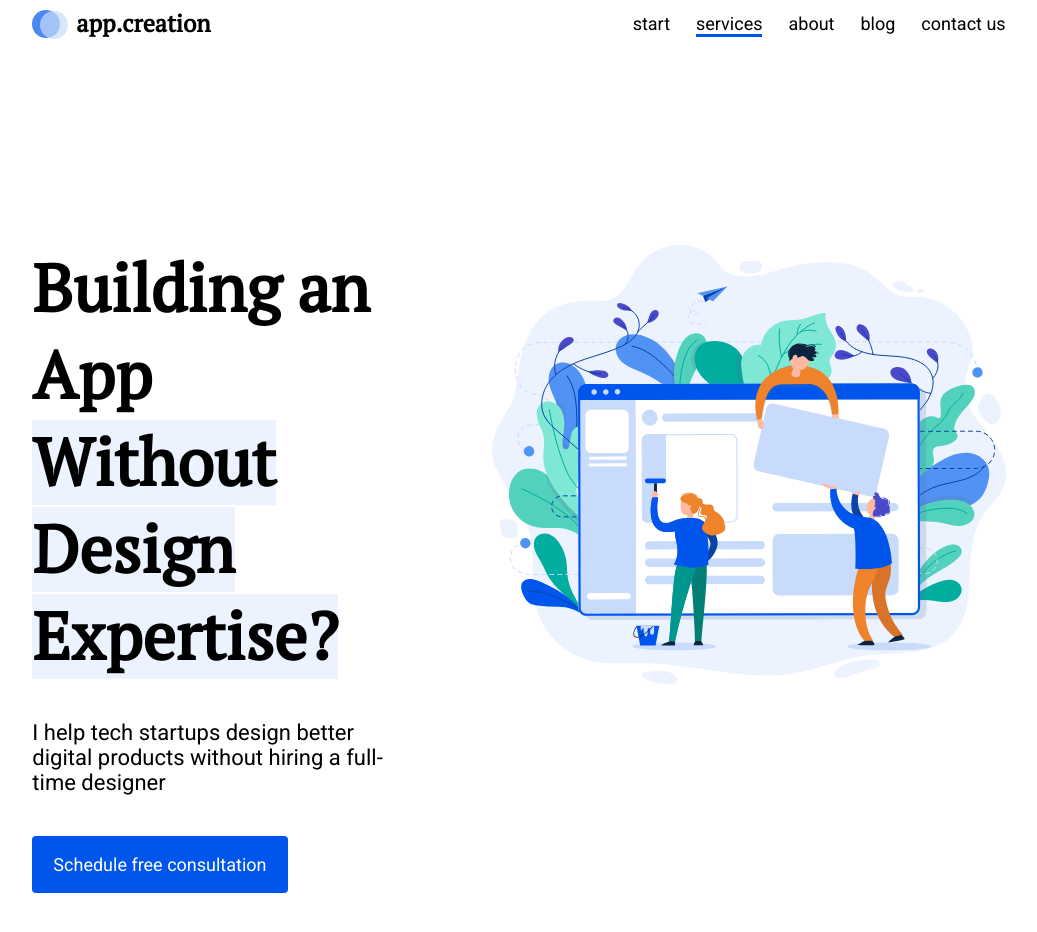
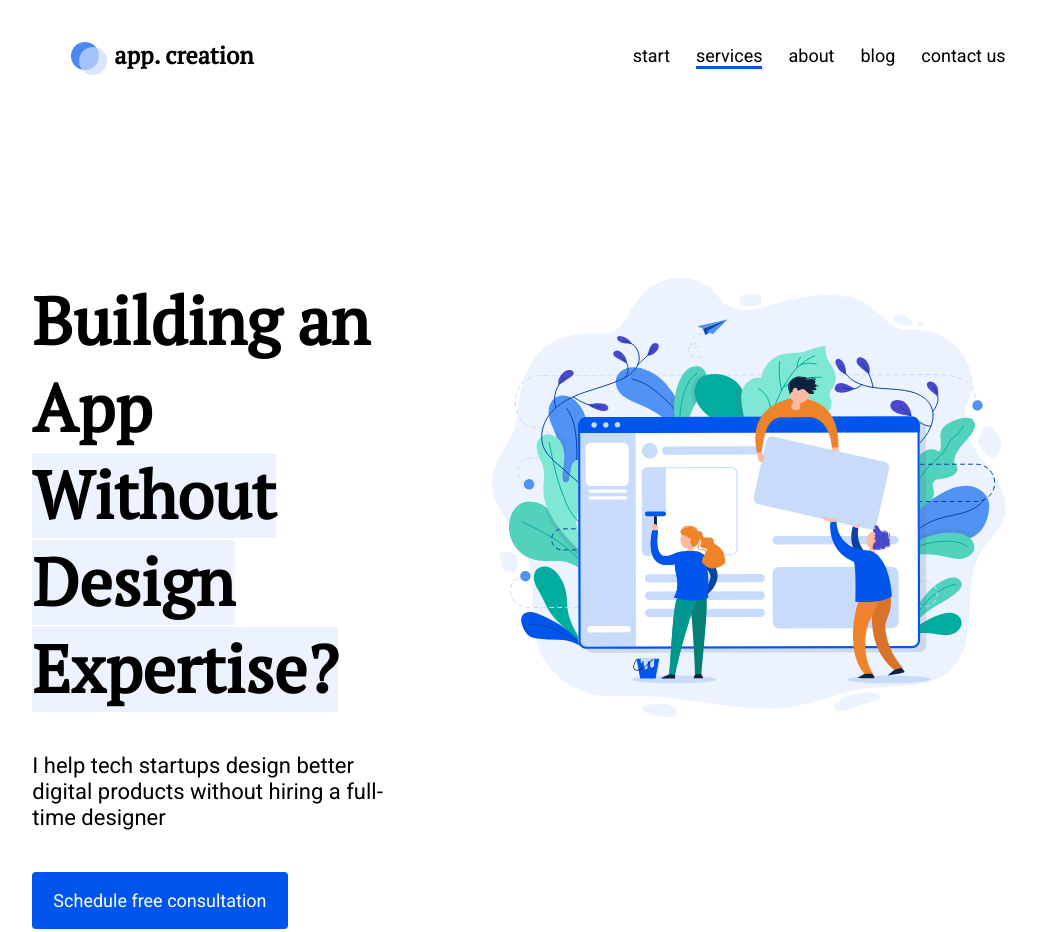
Before and after one commit to WebHeroSchool/CSS_Levintovich, a plain HTML site: page index.html in a window 1280 px wide. Shown: the whole page, without its empty margins (121-1158 px from the left). Drawn offline with Linux system fonts and the light colour scheme.

Commit message:
issue with the menu

```diff
--- a/styles.css
+++ b/styles.css
@@ -14,6 +14,9 @@
 .header {
   display: flex;
   justify-content: space-between;
+  padding-top: 31px;
+  padding-left: 39px;
+  margin-top: 0;
   margin-bottom: 206px;
 }
 
@@ -28,8 +31,9 @@
 
 .logo {
   position: relative;
-  padding-left: 44px;
-  font: bold 24px/31px pt_serif, arial, helvetica, sans-serif;
+  padding-top: 1px;
+  padding-left: 43px;
+  font: 700 24px/32px pt_serif, arial, helvetica, sans-serif;
 }
 
 .logo__circle {
@@ -45,7 +49,7 @@
 
 .logo__circle_color_blue {
   left: 8px;
-  top: 56%;
+  top: 66%;
   background: #C8DBFB;
 }
 
@@ -111,7 +115,7 @@
 
 .main__title {
   margin: 0 0 40px 0;
-  font: bold 66px/87px pt_serif, arial, helvetica, sans-serif;
+  font: 700 66px/87px pt_serif, arial, helvetica, sans-serif;
 }
 
 .main__title-text_highlight {
@@ -121,12 +125,12 @@
 
 .main__subtitle {
   margin: 0 0 41px 0;
-  font: 22px/25px Roboto, arial, helvetica, sans-serif;
+  font: 400 22px/26px Roboto, arial, helvetica, sans-serif;
 }
 
 .main__button {
   display: inline-block;
-  font: 18px/21px Roboto, arial, helvetica, sans-serif;
+  font: 500 18px/21px Roboto, arial, helvetica, sans-serif;
   color: #fff;
   background: #0056EC;
   padding: 18px 21px;
```
Also changed, not shown: index.html (+1 -1 lines).
